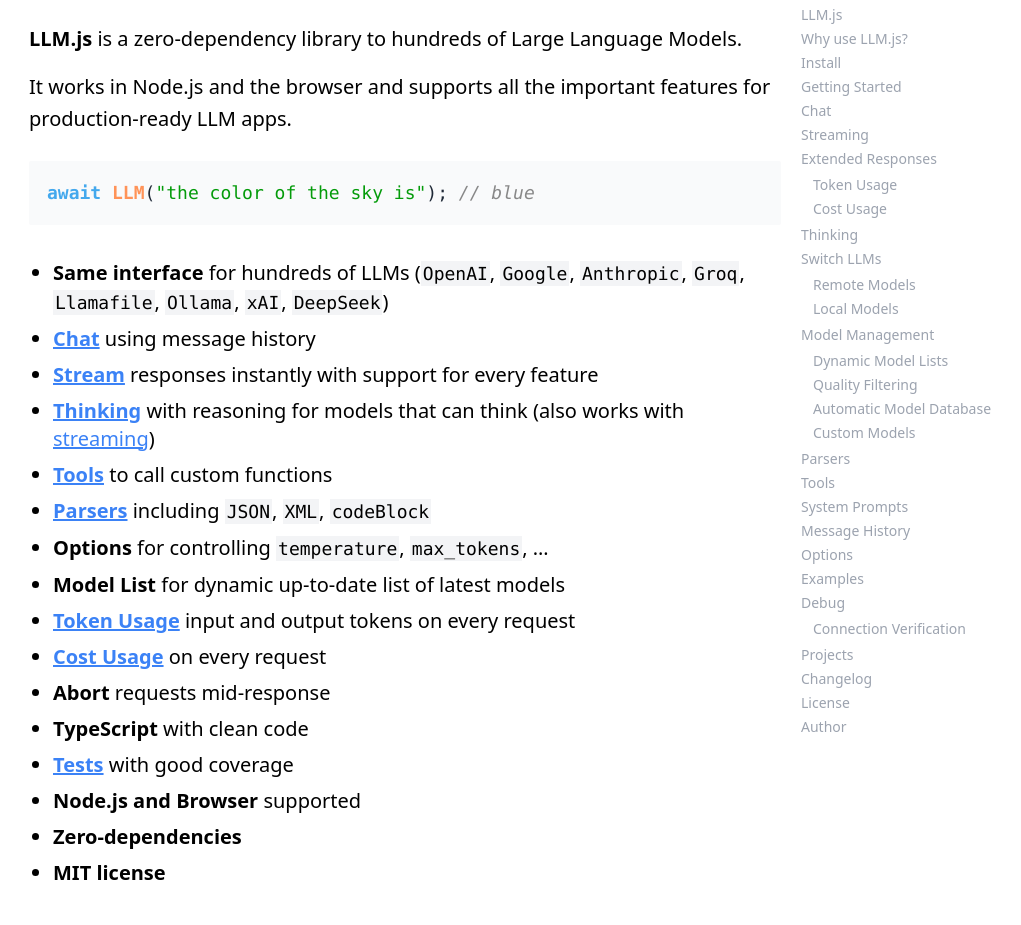
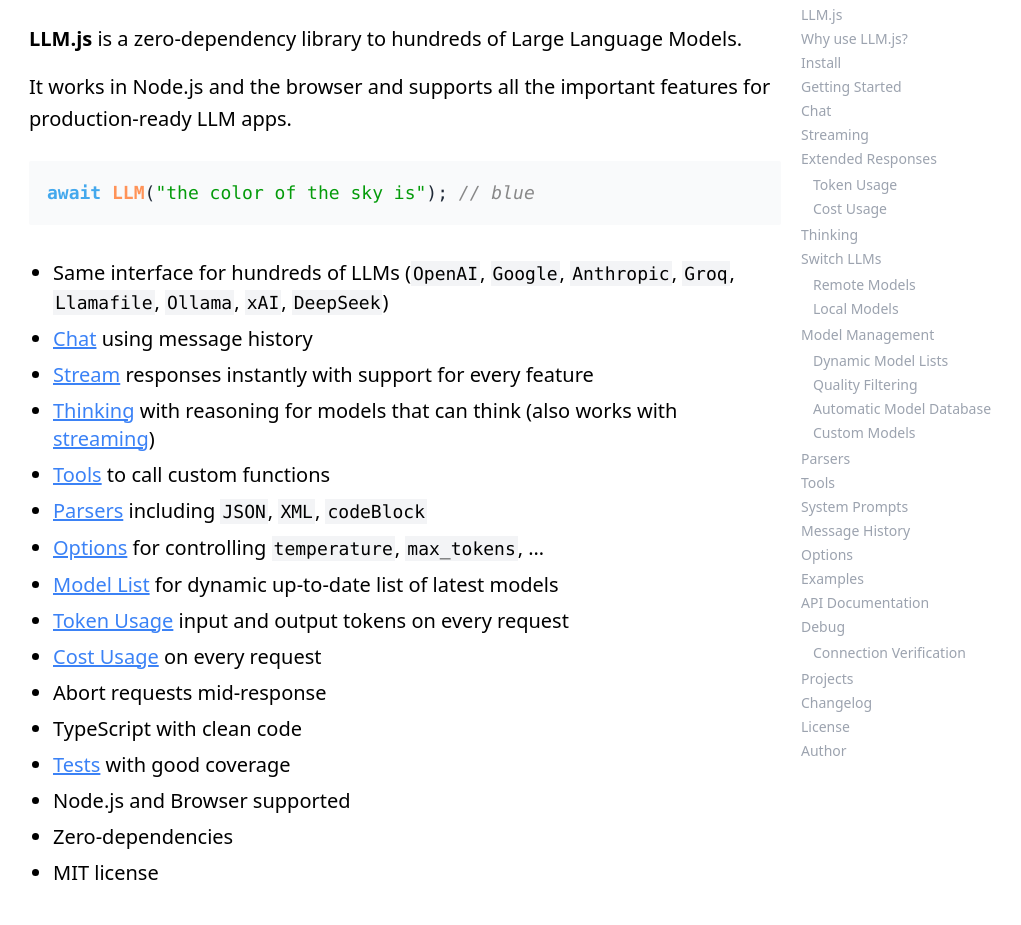
Before and after one commit to themaximalist/llm.js, a website with bundled scripts: page public/index.html in a window 1280 px wide. Shown: the part 555-1480 px from the top of the page, without its empty margins (235-1256 px from the left). Built offline with nearby package versions, Linux system fonts and the light colour scheme.

Commit message:
cleanup docs

```diff
--- a/public/index.html
+++ b/public/index.html
@@ -150,6 +150,8 @@
 History</a></li>
 <li><a href="#options" id="toc-options">Options</a></li>
 <li><a href="#examples" id="toc-examples">Examples</a></li>
+<li><a href="#api-documentation" id="toc-api-documentation">API
+Documentation</a></li>
 <li><a href="#debug" id="toc-debug">Debug</a>
 <ul>
 <li><a href="#connection-verification"
@@ -177,36 +179,33 @@
 <div class="sourceCode" id="cb1"><pre
 class="sourceCode javascript"><code class="sourceCode javascript"><span id="cb1-1"><a href="#cb1-1" aria-hidden="true" tabindex="-1"></a><span class="cf">await</span> <span class="fu">LLM</span>(<span class="st">&quot;the color of the sky is&quot;</span>)<span class="op">;</span> <span class="co">// blue</span></span></code></pre></div>
 <ul>
-<li><strong>Same interface</strong> for hundreds of LLMs
-(<code>OpenAI</code>, <code>Google</code>, <code>Anthropic</code>,
-<code>Groq</code>, <code>Llamafile</code>, <code>Ollama</code>,
-<code>xAI</code>, <code>DeepSeek</code>)</li>
-<li><strong><a href="#chat">Chat</a></strong> using message history</li>
-<li><strong><a href="#streaming">Stream</a></strong> responses instantly
-with support for every feature</li>
-<li><strong><a href="#thinking">Thinking</a></strong> with reasoning for
-models that can think (also works with <a
-href="#streaming">streaming</a>)</li>
-<li><strong><a href="#tools">Tools</a></strong> to call custom
-functions</li>
-<li><strong><a href="#parsers">Parsers</a></strong> including
-<code>JSON</code>, <code>XML</code>, <code>codeBlock</code></li>
-<li><strong>Options</strong> for controlling <code>temperature</code>,
-<code>max_tokens</code>, …</li>
-<li><strong>Model List</strong> for dynamic up-to-date list of latest
-models</li>
-<li><strong><a href="#extended-responses">Token Usage</a></strong> input
-and output tokens on every request</li>
-<li><strong><a href="#extended-responses">Cost Usage</a></strong> on
-every request</li>
-<li><strong>Abort</strong> requests mid-response</li>
-<li><strong>TypeScript</strong> with clean code</li>
-<li><strong><a
-href="https://github.com/themaximalist/llm.js/tree/main/test">Tests</a></strong>
+<li>Same interface for hundreds of LLMs (<code>OpenAI</code>,
+<code>Google</code>, <code>Anthropic</code>, <code>Groq</code>,
+<code>Llamafile</code>, <code>Ollama</code>, <code>xAI</code>,
+<code>DeepSeek</code>)</li>
+<li><a href="#chat">Chat</a> using message history</li>
+<li><a href="#streaming">Stream</a> responses instantly with support for
+every feature</li>
+<li><a href="#thinking">Thinking</a> with reasoning for models that can
+think (also works with <a href="#streaming">streaming</a>)</li>
+<li><a href="#tools">Tools</a> to call custom functions</li>
+<li><a href="#parsers">Parsers</a> including <code>JSON</code>,
+<code>XML</code>, <code>codeBlock</code></li>
+<li><a href="#options">Options</a> for controlling
+<code>temperature</code>, <code>max_tokens</code>, …</li>
+<li><a href="#model-management">Model List</a> for dynamic up-to-date
+list of latest models</li>
+<li><a href="#extended-responses">Token Usage</a> input and output
+tokens on every request</li>
+<li><a href="#extended-responses">Cost Usage</a> on every request</li>
+<li>Abort requests mid-response</li>
+<li>TypeScript with clean code</li>
+<li><a
+href="https://github.com/themaximalist/llm.js/tree/main/test">Tests</a>
 with good coverage</li>
-<li><strong>Node.js and Browser</strong> supported</li>
-<li><strong>Zero-dependencies</strong></li>
-<li><strong>MIT license</strong></li>
+<li>Node.js and Browser supported</li>
+<li>Zero-dependencies</li>
+<li>MIT license</li>
 </ul>
 <h2 id="why-use-llm.js">Why use LLM.js?</h2>
 <p>There are many LLM providers, and while the OpenAI v1 API is
@@ -581,11 +580,12 @@
 <span id="cb23-5"><a href="#cb23-5" aria-hidden="true" tabindex="-1"></a>  <span class="dt">temperature</span><span class="op">:</span> <span class="fl">0.7</span><span class="op">,</span>         <span class="co">// &quot;Creativity&quot; (0-2)</span></span>
 <span id="cb23-6"><a href="#cb23-6" aria-hidden="true" tabindex="-1"></a>  <span class="dt">stream</span><span class="op">:</span> <span class="kw">true</span><span class="op">,</span>             <span class="co">// Enable streaming</span></span>
 <span id="cb23-7"><a href="#cb23-7" aria-hidden="true" tabindex="-1"></a>  <span class="dt">extended</span><span class="op">:</span> <span class="kw">true</span><span class="op">,</span>           <span class="co">// Extended responses with metadata</span></span>
-<span id="cb23-8"><a href="#cb23-8" aria-hidden="true" tabindex="-1"></a>  <span class="dt">think</span><span class="op">:</span> <span class="kw">true</span><span class="op">,</span>              <span class="co">// Enable thinking mode</span></span>
-<span id="cb23-9"><a href="#cb23-9" aria-hidden="true" tabindex="-1"></a>  <span class="dt">parser</span><span class="op">:</span> LLM<span class="op">.</span><span class="at">parsers</span><span class="op">.</span><span class="at">json</span><span class="op">,</span> <span class="co">// Content parser</span></span>
-<span id="cb23-10"><a href="#cb23-10" aria-hidden="true" tabindex="-1"></a>  <span class="dt">tools</span><span class="op">:</span> [<span class="op">...</span>]<span class="op">,</span>             <span class="co">// Available tools</span></span>
-<span id="cb23-11"><a href="#cb23-11" aria-hidden="true" tabindex="-1"></a>  <span class="dt">max_thinking_tokens</span><span class="op">:</span> <span class="dv">500</span><span class="op">,</span> <span class="co">// Max tokens for thinking</span></span>
-<span id="cb23-12"><a href="#cb23-12" aria-hidden="true" tabindex="-1"></a>})<span class="op">;</span></span></code></pre></div>
+<span id="cb23-8"><a href="#cb23-8" aria-hidden="true" tabindex="-1"></a>  <span class="dt">messages</span><span class="op">:</span> []<span class="op">,</span>             <span class="co">// message history</span></span>
+<span id="cb23-9"><a href="#cb23-9" aria-hidden="true" tabindex="-1"></a>  <span class="dt">think</span><span class="op">:</span> <span class="kw">true</span><span class="op">,</span>              <span class="co">// Enable thinking mode</span></span>
+<span id="cb23-10"><a href="#cb23-10" aria-hidden="true" tabindex="-1"></a>  <span class="dt">parser</span><span class="op">:</span> LLM<span class="op">.</span><span class="at">parsers</span><span class="op">.</span><span class="at">json</span><span class="op">,</span> <span class="co">// Content parser</span></span>
+<span id="cb23-11"><a href="#cb23-11" aria-hidden="true" tabindex="-1"></a>  <span class="dt">tools</span><span class="op">:</span> [<span class="op">...</span>]<span class="op">,</span>             <span class="co">// Available tools</span></span>
+<span id="cb23-12"><a href="#cb23-12" aria-hidden="true" tabindex="-1"></a>  <span class="dt">max_thinking_tokens</span><span class="op">:</span> <span class="dv">500</span><span class="op">,</span> <span class="co">// Max tokens for thinking</span></span>
+<span id="cb23-13"><a href="#cb23-13" aria-hidden="true" tabindex="-1"></a>})<span class="op">;</span></span></code></pre></div>
 <p><strong>Key Options:</strong></p>
 <ul>
 <li><strong><code>service</code></strong>: Provider
@@ -609,13 +609,15 @@
 <li><strong><code>tools</code></strong>: Functions the model can
 call</li>
 </ul>
-<p>For complete API documentation including all methods and TypeScript
-interfaces, see the <a href="docs/index.html">API Documentation</a>.</p>
+<p>See the full <a href="/docs/interfaces/Options.html">Options
+API</a>.</p>
 <h2 id="examples">Examples</h2>
 <p>The <a
 href="https://github.com/themaximalist/llm.js/tree/main/test">test
 suite</a> contains comprehensive examples of all features in action,
 including:</p>
+<h2 id="api-documentation">API Documentation</h2>
+<p>See the full <a href="/docs/modules.html">API documentation</a>.</p>
 <h2 id="debug">Debug</h2>
 <p><code>LLM.js</code> uses the <code>debug</code> npm module with the
 <code>llm.js</code> namespace.</p>
--- a/typedoc-theme/assets/navigation.js
+++ b/typedoc-theme/assets/navigation.js
@@ -11,7 +11,7 @@
 
             // Add an "API" link next to it
             const apiLink = document.createElement('a');
-            apiLink.href = '/docs/';
+            apiLink.href = '/docs/modules.html';
             apiLink.textContent = 'Documentation';
             apiLink.style.marginLeft = '1rem';
             apiLink.style.color = '#666666';
```
Also changed, not shown: README.md.
